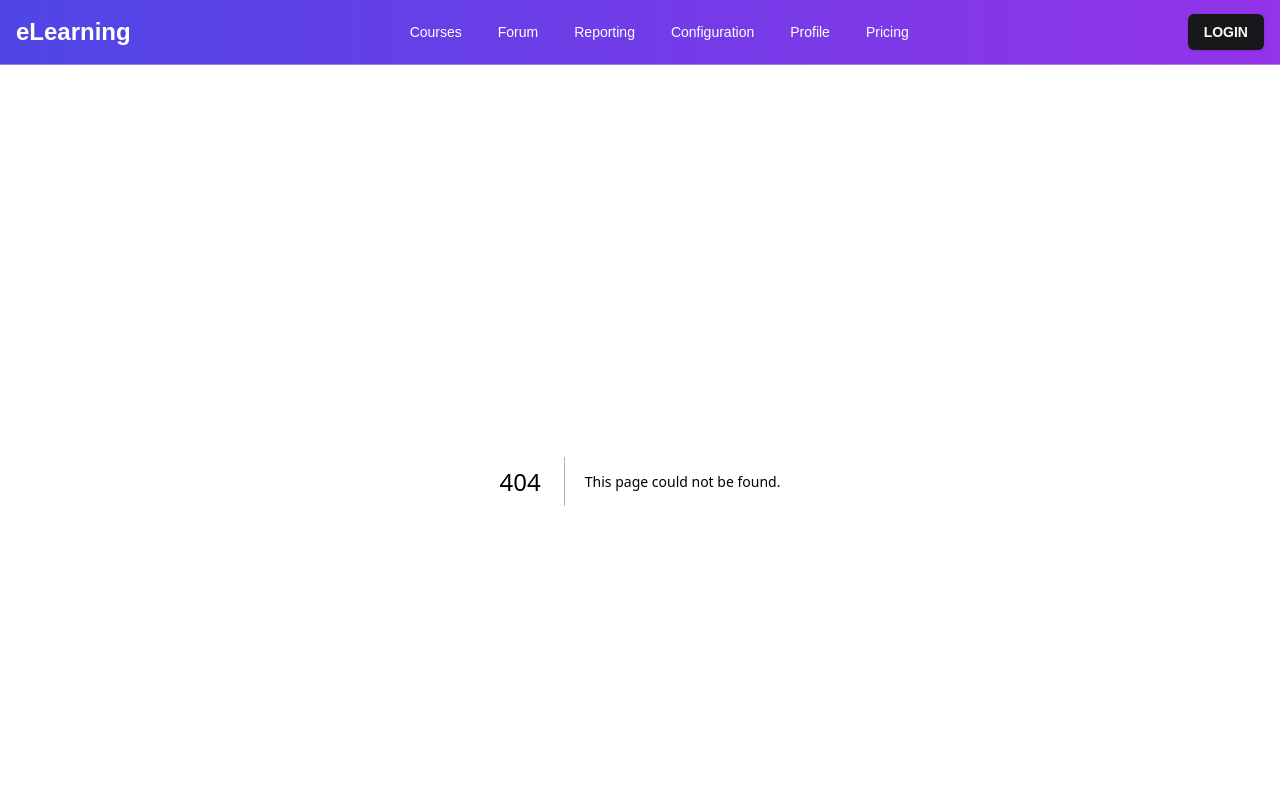
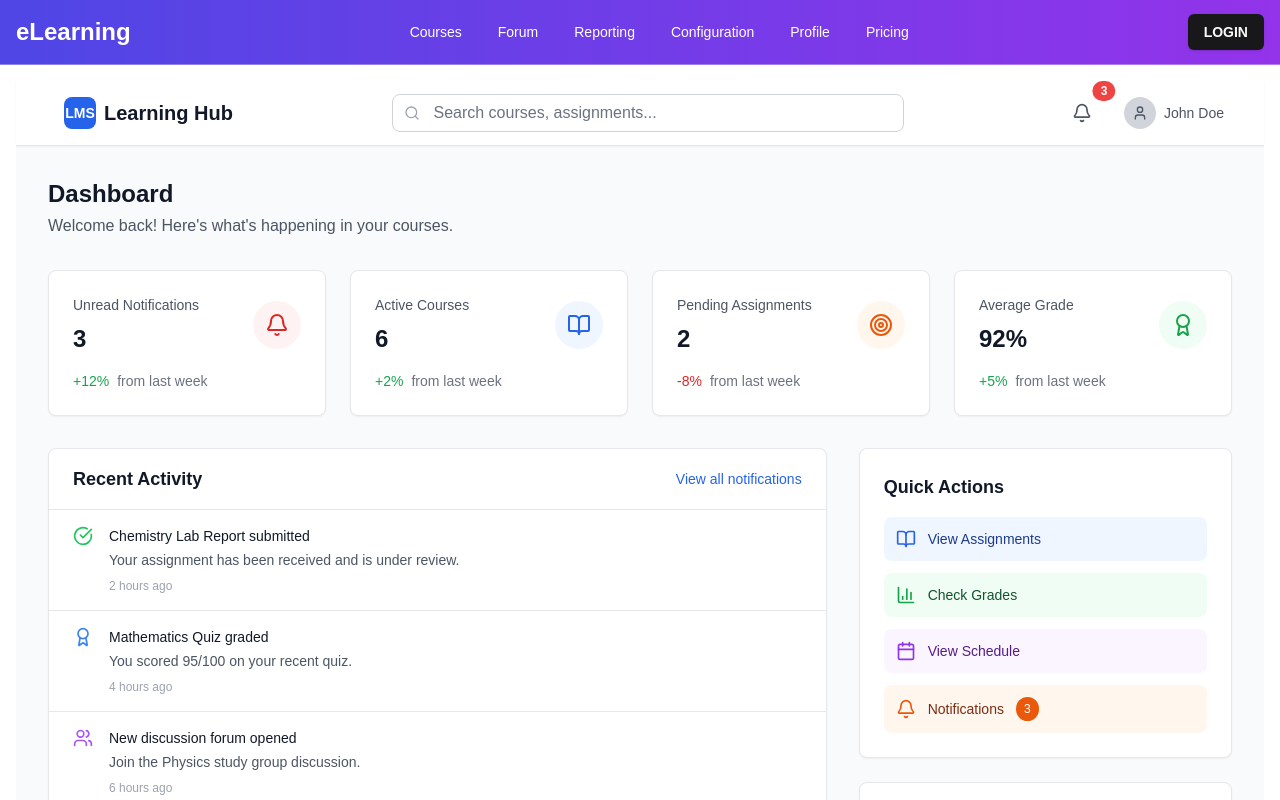
Before and after one commit to VishaL6i9/NextJS-LMS_Sigmat, a Next.js app: page /dashboard/home in a window 1280 px wide. Before the commit this address had no page. Shown: the top 800 px of the page. Built offline with nearby package versions, Linux system fonts and the light colour scheme.

Commit message:
Added a container for home-dashboard's components

```diff
--- /dev/null
+++ b/app/dashboard/home/page.tsx
@@ -0,0 +1,20 @@
+'use client';
+import React from 'react';
+import { NotificationProvider } from '@/app/components/contexts/NotificationContext'
+import { Header } from '@/app/components/home-dashboard/Header'
+import { Dashboard } from '@/app/components/home-dashboard/Dashboard'
+import { ToastCenter } from '@/app/components/home-dashboard/ToastCenter'
+
+function App() {
+    return (
+        <NotificationProvider>
+            <div className="min-h-screen bg-gray-50">
+                <Header />
+                <Dashboard />
+                <ToastCenter />
+            </div>
+        </NotificationProvider>
+    );
+}
+
+export default App;
```
